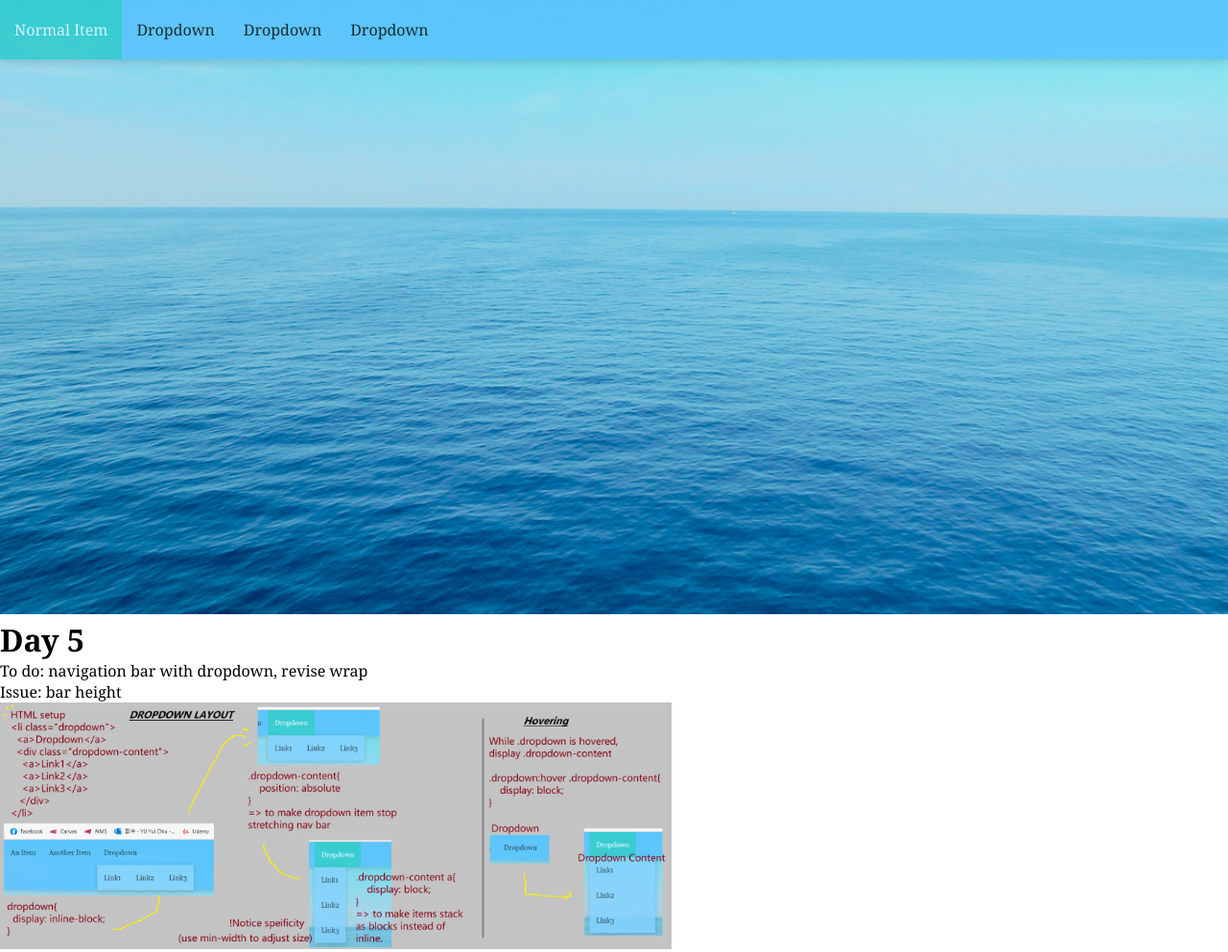
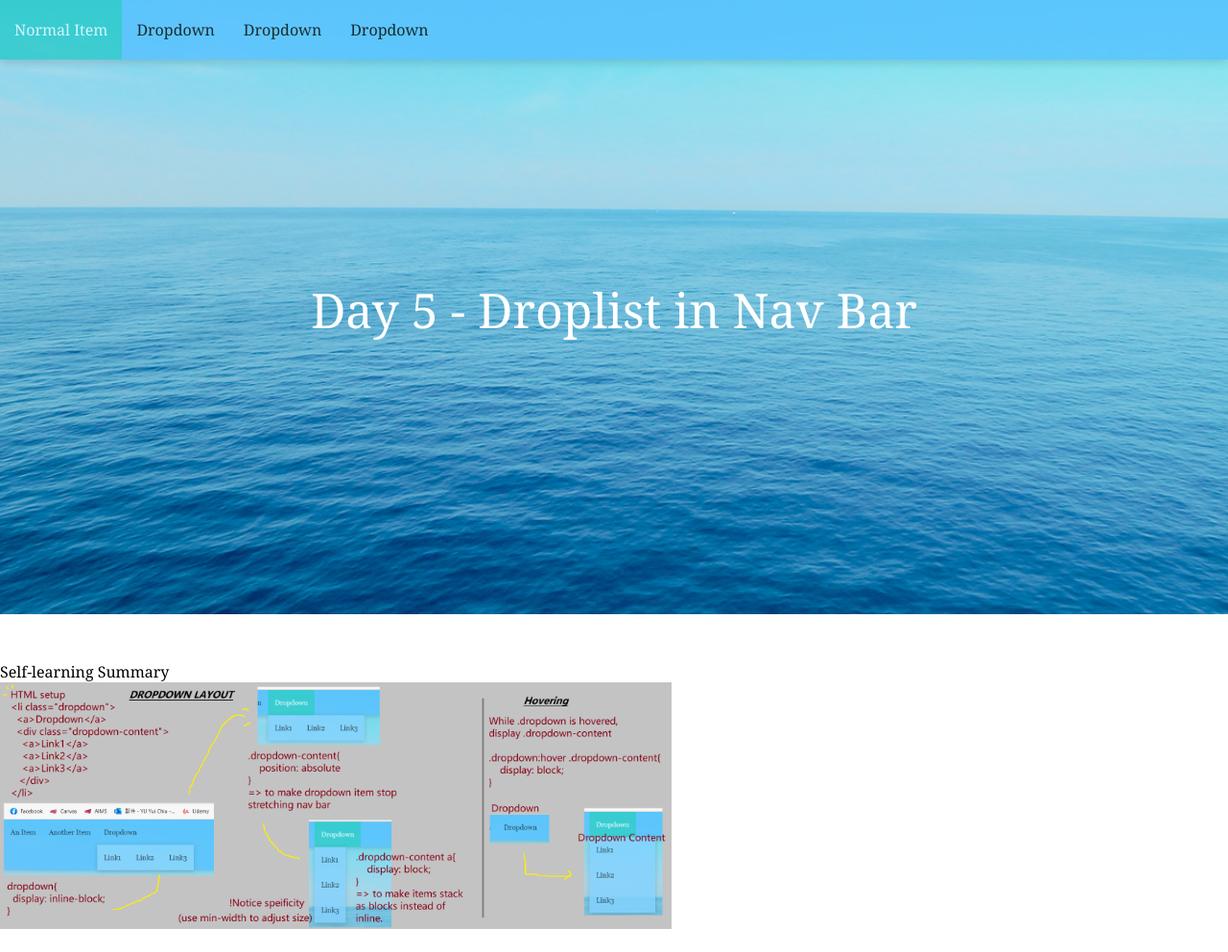
Before and after one commit to yuyuichiu/daily-navbars, a plain HTML site: page day5.html in a window 1280 px wide. Shown: the whole page at 96% size. Drawn offline with Linux system fonts and the light colour scheme.

Commit message:
12-03-2021

```diff
--- a/day5.css
+++ b/day5.css
@@ -9,6 +9,7 @@
     /*Functional*/
     position: fixed;
     width: 100%;
+    z-index: 1000;
     /*Style Adjustment*/
     background-color: rgb(87, 193, 255);
     box-shadow: 0px 2px 10px rgba(0,0,0,.2);
@@ -61,6 +62,25 @@ li.dropdown{
 
 /*Picture*/
 .sea-pic{
+    z-index: 1;
     width: 100%;
     height: auto;
 }
+
+/*Word on picture setup*/
+.container{
+    position: relative;
+    text-align: center;
+    color: white;
+}
+
+.left{
+    /*Make wordings position absolute based on <div>*/
+    position: absolute;
+    font-size: 50px;
+    width: 100%;
+    /*Vertical Align - to container*/
+    top: 50%;
+    left: 50%;
+    transform: translate(-50%, -50%);
+}
--- a/day5.html
+++ b/day5.html
@@ -9,6 +9,7 @@
     <title>Day 5</title>
 </head>
 <body>
+    <!--Horizontal Navigation Bar-->
     <nav>
         <ul class="top-nav">
             <li>
@@ -42,10 +43,15 @@
     </nav>
 
     <main>
-        <img class="sea-pic" src="pic/sea.jpg" />
-        <h1>Day 5</h1>
-        <p>To do: navigation bar with dropdown, revise wrap</p>
-        <p>Issue: bar height</p>
+        <!--Container to allow words on picture-->
+        <div class="container">
+            <img class="sea-pic" src="pic/sea.jpg" />
+            <div class="left">Day 5 - Droplist in Nav Bar</div>
+        </div>
+
+        <!--Introductive Contents-->
+        <br><br>
+        <p>Self-learning Summary</p>
         <img style="width:700px" src="pic/dropdown-learn.png" />
     </main>
 </body>
```
Also changed, not shown: pic/wordonpic.png (added).
